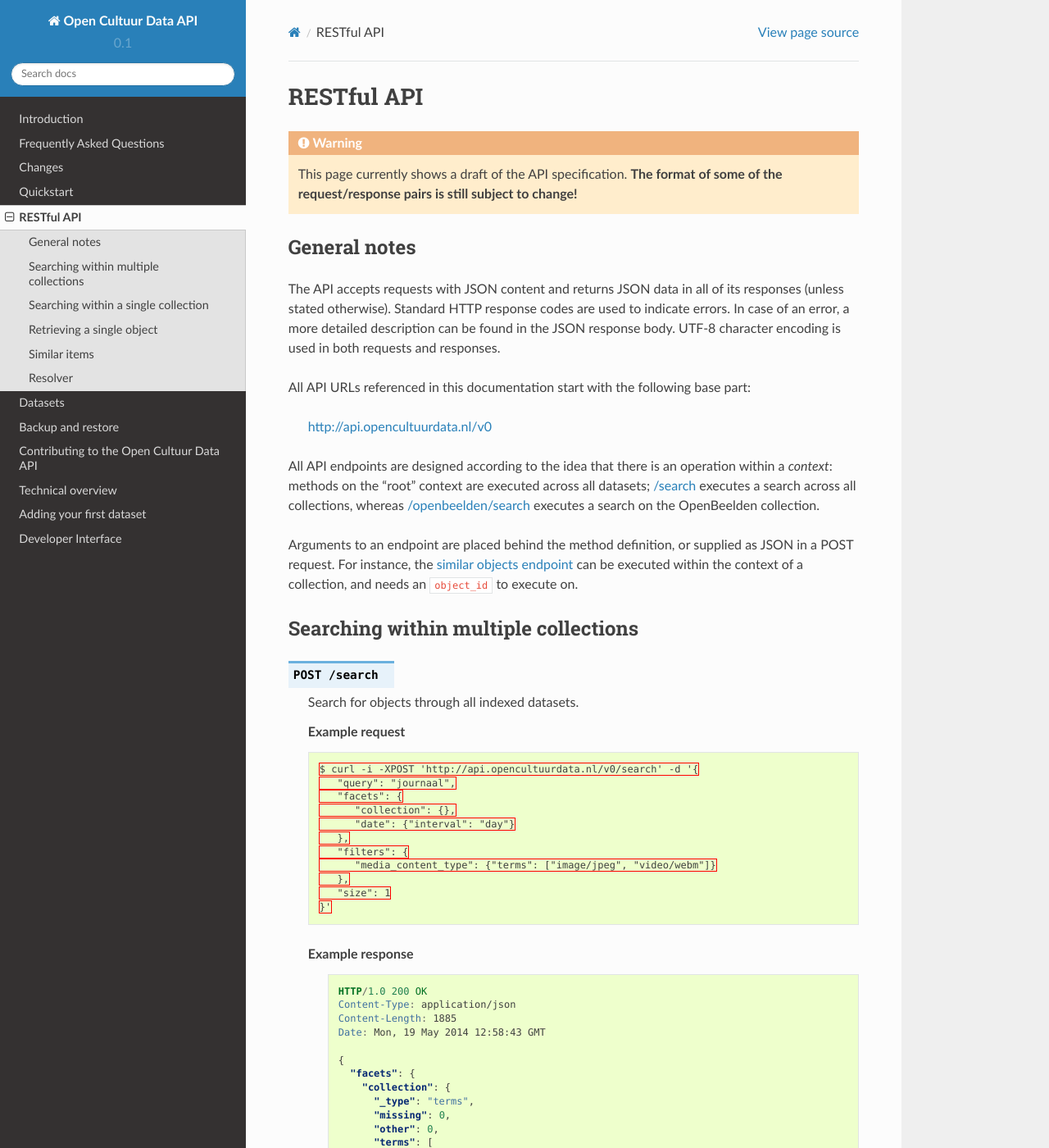
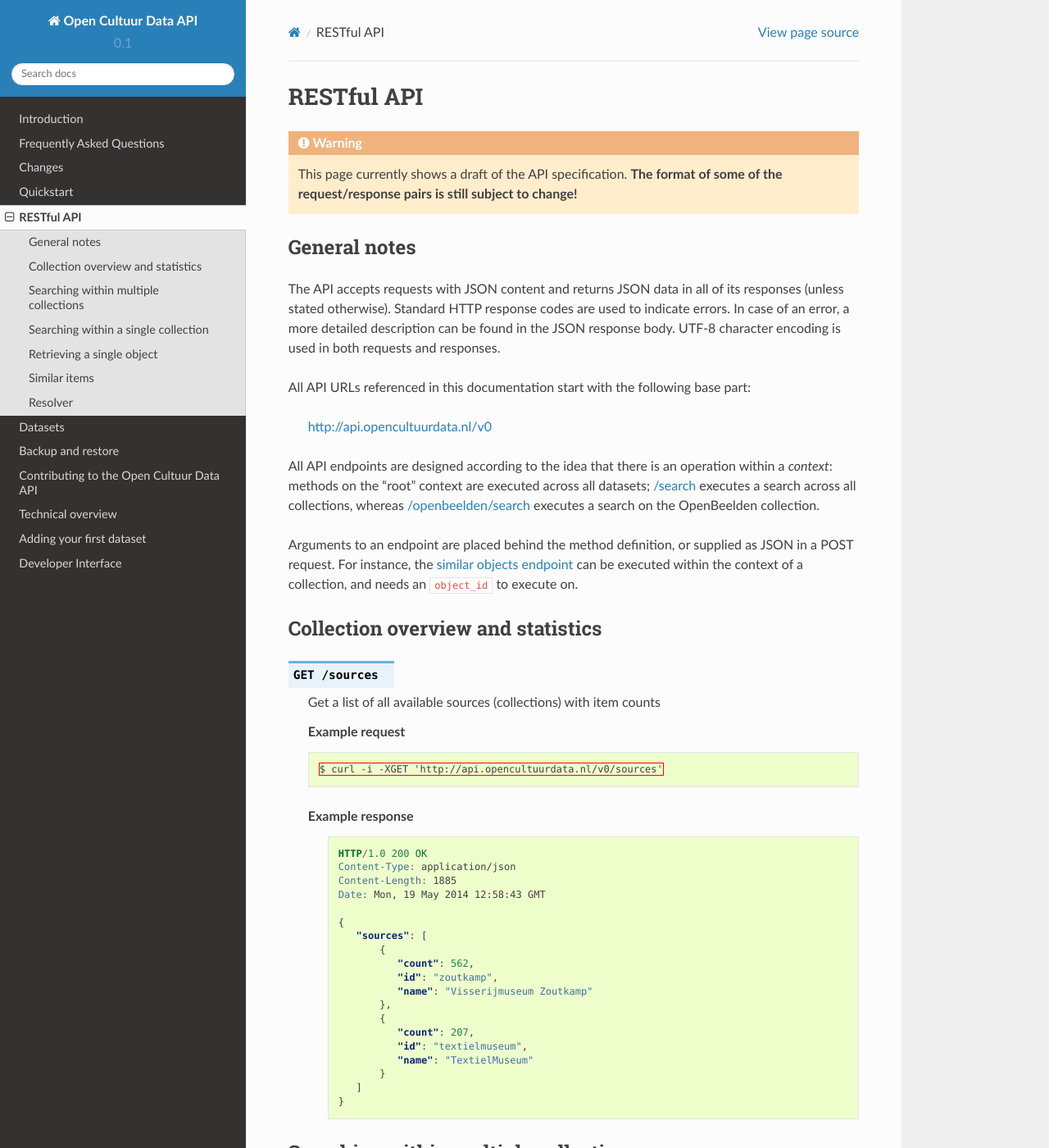
Before and after one commit to openstate/open-cultuur-data, a Sphinx documentation site: the page built from docs/user/api.rst, in a window 1280 px wide and 1400 px high. Shown: the whole window at 82% size. Built offline with Sphinx 7.4.7 and the Read the Docs theme 2.0.0, drawn with Linux system fonts in a browser that asks for light colours.

Commit message:
I hate restructured text and avoid hitting all indexes (thx justin) See #75

```diff
--- a/docs/user/api.rst
+++ b/docs/user/api.rst
@@ -20,17 +20,42 @@ All API endpoints are designed according to the idea that there is an operation
 
 Arguments to an endpoint are placed behind the method definition, or supplied as JSON in a POST request. For instance, the :ref:`similar objects endpoint <rest_similar>` can be executed within the context of a collection, and needs an ``object_id`` to execute on.
 
-.. Collection overview and statistics
-.. ----------------------------------
+Collection overview and statistics
+----------------------------------
 
-.. .. http:get:: /collections
+.. http:get:: /sources
 
-..    :statuscode 200: OK, no errors.
+   Get a list of all available sources (collections) with item counts
 
-.. .. http:get:: /stats
+   **Example request**
 
-..    :statuscode 200: OK, no errors.
+   .. sourcecode:: http
 
+      $ curl -i -XGET 'http://api.opencultuurdata.nl/v0/sources'
+
+   **Example response**
+
+    .. sourcecode:: http
+
+      HTTP/1.0 200 OK
+      Content-Type: application/json
+      Content-Length: 1885
+      Date: Mon, 19 May 2014 12:58:43 GMT
+
+      {
+         "sources": [
+             {
+                "count": 562,
+                "id": "zoutkamp",
+                "name": "Visserijmuseum Zoutkamp"
+             },
+             {
+                "count": 207,
+                "id": "textielmuseum",
+                "name": "TextielMuseum"
+             }
+         ]
+      }
 
 .. _rest_search:
 
```
Also changed, not shown: 1 other file.
